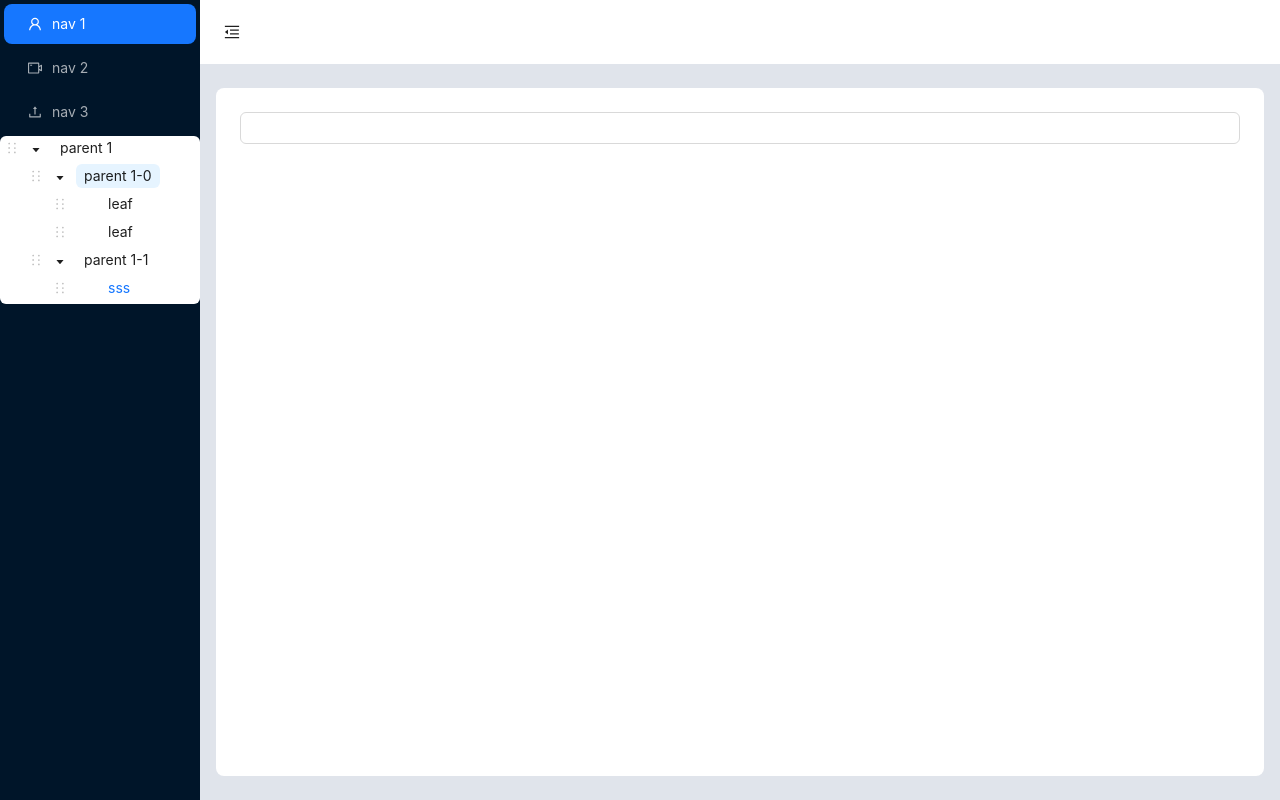
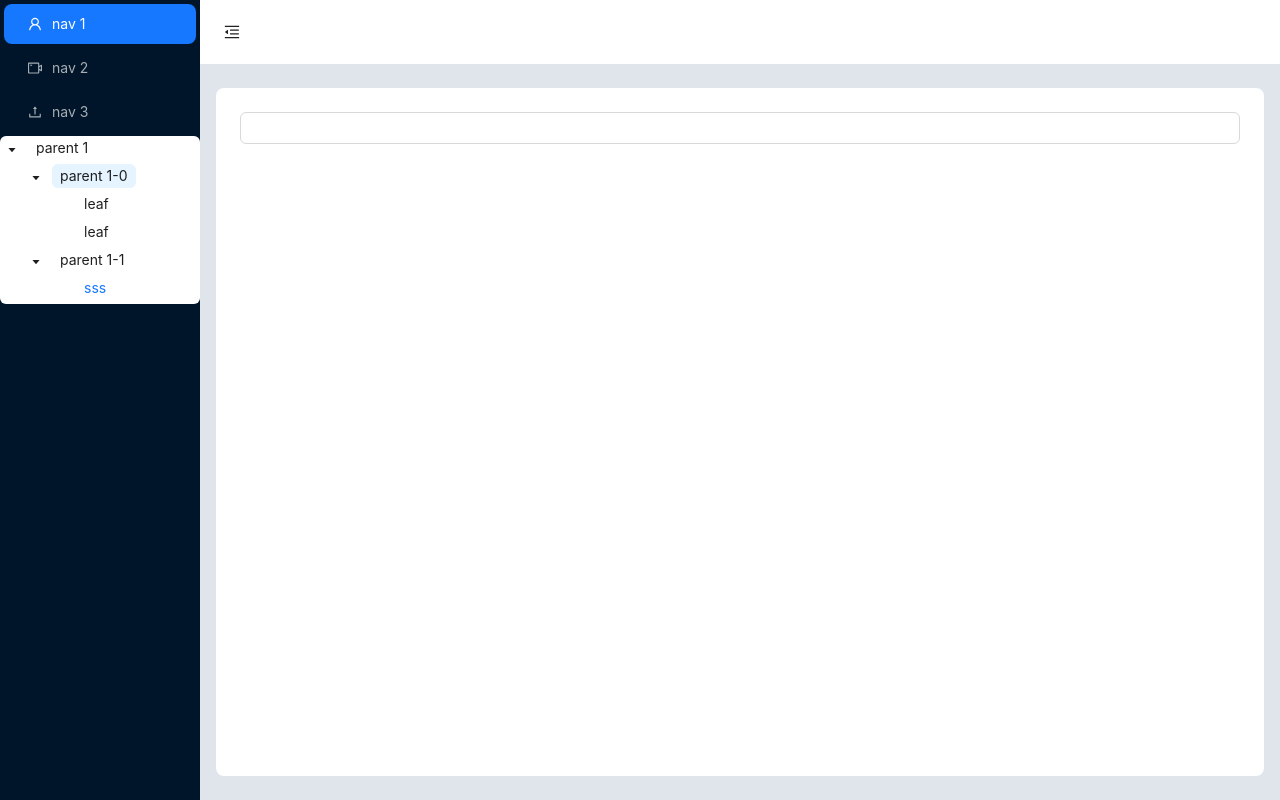
Before and after one commit to garryKarri/ResizeTable, a Next.js app in the folder front/: page /drag in a window 1280 px wide. Built offline with nearby package versions, Linux system fonts and the light colour scheme.

Commit message:
refactoring

```diff
--- a/front/components/DragLayout.js
+++ b/front/components/DragLayout.js
@@ -11,6 +11,8 @@ const { Header, Sider, Content } = Layout;
 
 const DragLayout = () => {
   const [collapsed, setCollapsed] = useState(false);
+
+
   const {
     token: { colorBgContainer, borderRadiusLG },
   } = theme.useToken();
@@ -62,24 +64,19 @@ const DragLayout = () => {
     console.log("selected", selectedKeys, info);
   };
 
-  const onDragEnter = (info) => {
+  const onDragStart = (info) => {
+    // onDragEnter
     console.log(info);
     const { event, node } = info;
     // event.dataTransfer.setData("text/plain", JSON.stringify(node));
-    event.dataTransfer.setData("text", JSON.stringify(node));
+    // event.dataTransfer.setData("text", JSON.stringify(node.key));
+    console.log(event.currentTarget);
   };
+  const onDrop = (e) => {
+    console.log(e);
 
-  const onDrop = (event) => {
-    event.preventDefault();
-    // const data = event.dataTransfer.getData("text/plain");
-    const data = event.dataTransfer.getData("text");
-    const draggedNode = JSON.parse(data);
-
-    // Обработка данных из перетаскиваемого элемента, например, установка значения в Input
-    const inputValue = draggedNode.title;
-    // Далее можно использовать значение inputValue по вашему усмотрению
-
-    console.log("Dropped:", inputValue);
+    // const data = e.dataTransfer.getData("text");
+    console.log(e.currentTarget);
   };
 
   return (
@@ -115,9 +112,13 @@ const DragLayout = () => {
             defaultSelectedKeys={["0-0-0", "0-0-1"]}
             onSelect={onSelect}
             treeData={treeData}
-            draggable
+            draggable={{
+              icon: false, // скрываем иконку перетаскивания
+              nodeDraggable: () => true, // возвращаем true для всех узлов, делая их перетаскиваемыми
+            }}
             // blockNode
-            onDragEnter={onDragEnter}
+            // onDragEnter={onDragEnter}
+            onDragStart={onDragStart}
           />
         </Sider>
         <Layout>
```
